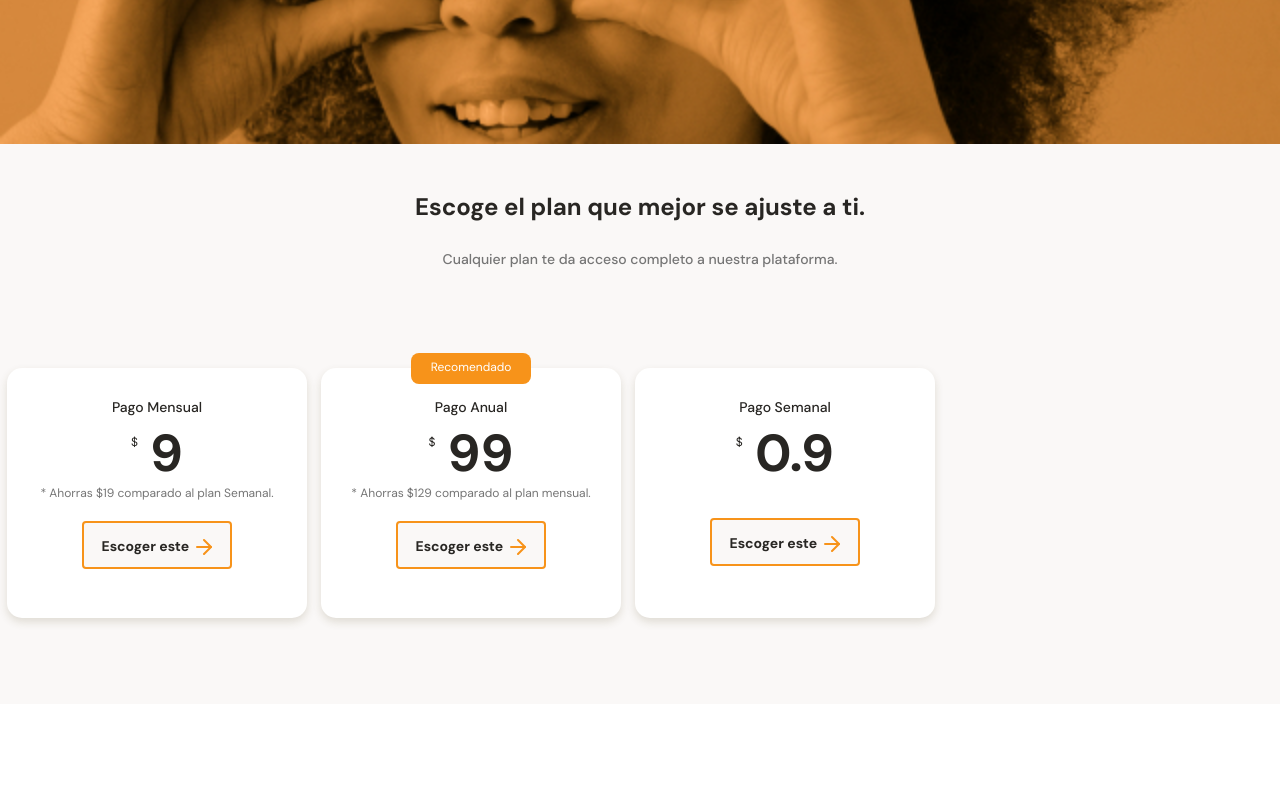
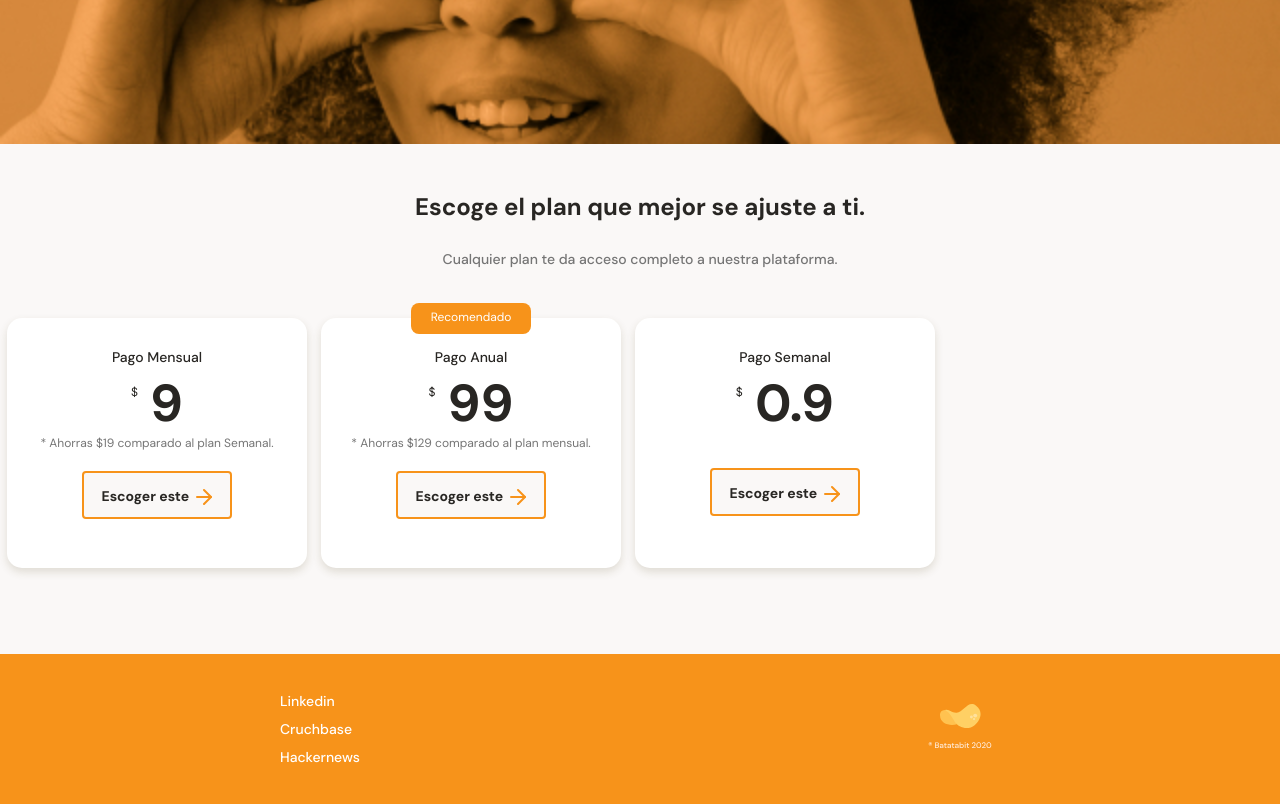
Before and after one commit to Michael102300/batabit-platzi, a plain HTML site: page index.html in a window 1280 px wide. Shown: the part 2606-3410 px from the top of the page. Before the commit the page ends 3310 px from the top, so only its background shows below. Drawn offline with Linux system fonts and the light colour scheme.

Commit message:
feat: add footer section

```diff
--- a/index.html
+++ b/index.html
@@ -147,6 +147,17 @@
       </section>
     </section>
   </main>
-  <footer></footer>
+  <footer>
+    <section class="left">
+      <ul>
+        <li><a href="#">Linkedin</a></li>
+        <li><a href="#">Cruchbase</a></li>
+        <li><a href="#">Hackernews</a></li>
+      </ul>
+    </section>
+    <section class="right">
+      <img src="./assets/img/logo-footer.svg" alt="logo_de_batatabit_2020">
+    </section>
+  </footer>
 </body>
 </html>
--- a/styles/styles.css
+++ b/styles/styles.css
@@ -471,7 +471,6 @@ main {
   min-width: 288px;
   height: auto;
   margin: 0 auto;
-  margin-bottom: 50px;
 }
 
 .main-plans-container .plans--title h2 {
@@ -494,7 +493,7 @@ main {
   position: relative;
   scroll-snap-align: center;
   width: 70%;
-  min-width: 230px;
+  min-width: 190px;
   max-width: 300px;
   height: 250px;
   margin: 50px 7px 0px;
@@ -573,3 +572,33 @@ main {
   overscroll-behavior-x: contain;
   scroll-snap-type: x proximity;
 }
+
+footer {
+  display: flex;
+  width: 100%;
+  height: 150px;
+  background-color: var(--bitcoin-orange);
+}
+
+footer section {
+  display: flex;
+  width: 50%;
+  justify-content: center;
+  align-items: center;
+}
+
+footer .left ul {
+  font-size: 1.4rem;
+  font-weight: 500;
+  line-height: 1.8rem;
+  list-style: none;
+}
+
+.left li {
+  margin: 10px 0;
+}
+
+.left li a {
+  text-decoration: none;
+  color: var(--just-white);
+}
```
